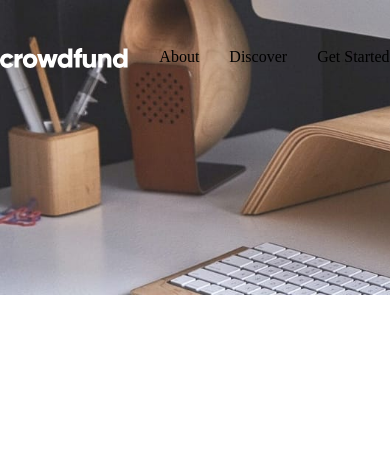
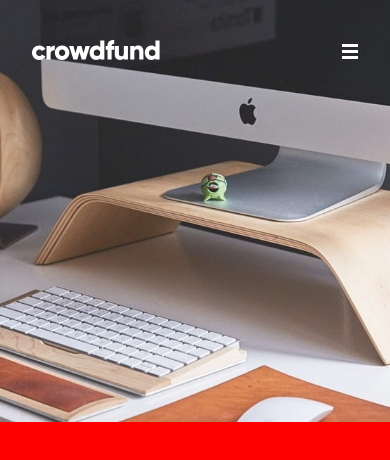
Before and after one commit to bmhuyquoc104/react-crowd-funding-website, a React (Create React App) app: page / in a window 390 px wide. Shown: the top 460 px of the page. Built offline with nearby package versions, Linux system fonts and the light colour scheme.

Commit message:
3. Finish render responsive header component

```diff
--- a/src/Global.styled.js
+++ b/src/Global.styled.js
@@ -20,6 +20,8 @@ export const StyledGlobal = createGlobalStyle`
 
     body{
         min-height:100vh;
+        font-family:"Commissioner";
+        background-color:red;
     }
 
 
--- a/src/components/Header.jsx
+++ b/src/components/Header.jsx
@@ -1,20 +1,56 @@
-import React from "react";
-import {StyledHeader} from './Header.styled'
+import React, { useState } from "react";
+import { StyledHeader, StyledActiveHeader } from "./Header.styled";
 import imagesResource from "../assets/images";
 
+const Header = () => {
+  const [isShowBar, setShowBar] = useState(false);
 
-const Header = () => {
   return (
-    <StyledHeader>
-        <div className="image">
-            <img src={imagesResource.Logo} alt="App logo" />
-        </div>
-        <ul>
+    <>
+      {isShowBar ? (
+        <StyledActiveHeader>
+          <div className="header-container">
+            <div className="image">
+              <img src={imagesResource.Logo} alt="App logo" />
+            </div>
+
+            <div className="nav-icon" onClick={() => setShowBar(!isShowBar)}>
+              <img
+                src={imagesResource.CloseMenuIcon}
+                alt="Button to toggle navbar"
+              />
+            </div>
+          </div>
+
+          <ul className="nav-is-active">
             <li>About</li>
             <li>Discover</li>
             <li>Get Started</li>
-        </ul>
-    </StyledHeader>
+          </ul>
+        </StyledActiveHeader>
+      ) : (
+        <StyledHeader>
+          <div className="header-container">
+            <div className="image">
+              <img src={imagesResource.Logo} alt="App logo" />
+            </div>
+
+            <ul className="nav-is-inactive">
+              <li>About</li>
+              <li>Discover</li>
+              <li>Get Started</li>
+            </ul>
+
+            <div className="nav-icon" onClick={() => setShowBar(!isShowBar)}>
+              <img
+                src={imagesResource.HamburgerIcon}
+                alt="Button to toggle navbar"
+              />
+            </div>
+          </div>
+        </StyledHeader>
+      )}
+    </>
   );
 };
 
--- a/src/components/Header.styled.js
+++ b/src/components/Header.styled.js
@@ -1,25 +1,87 @@
 import styled from "styled-components";
 import imagesResource from "../assets/images";
 export const StyledHeader = styled.header`
-  display: flex;
   min-height: 35vh;
-  padding:3em 0;
+  padding: 0.01em 9em;
   background-image: url(${imagesResource.HeroDesktop});
   background-repeat: no-repeat;
   background-size: cover;
   align-items: flex-start;
-  justify-content: space-around;
+  justify-content: space-between;
+
+  .header-container {
+    margin-top: 2.5em;
+    display: flex;
+    justify-content: space-between;
+    align-items: center;
+  }
 
   ul {
     display: flex;
     flex-direction: row;
-  }
-
-  ul>*{
-      margin-left:30px;
+    gap: 2em;
   }
 
   li {
     list-style-type: none;
+    color: white;
+    font-size: clamp(0.75rem, 1vw, 0.75rem);
+  }
+
+  .nav-icon {
+    display: none;
+  }
+
+  @media (max-width: 768px) {
+    padding:0.01em 2em;
+
+    .nav-is-inactive {
+      display: none;
+    }
+
+    .nav-icon {
+      display: flex;
+    }
+  }
+
+  @media (max-width: 450px) {
+    background-image: url(${imagesResource.HeroMobile});
+    min-height: 50vh;
+    width: max(100%,350px);
+    background-size: cover;
   }
 `;
+
+export const StyledActiveHeader = styled.header`
+  display: flex;
+  flex-direction: column;
+  background-image: url(${imagesResource.HeroMobile});
+  min-height: 50vh;
+  justify-content: space-between;
+  background-size: cover;
+  background-repeat: no-repeat;
+  padding: 0.01em 2em;
+  width: max(100%,350px);
+
+  .header-container {
+    margin-top: 2.5em;
+    display: flex;
+    justify-content: space-between;
+    align-items: center;
+  }
+
+  ul {
+    display: flex;
+    flex-direction: column;
+    border-radius: 5px;
+    overflow: hidden;
+    box-shadow: 0 10px 25px 0 rgba(0, 0, 0, 0.2);
+  }
+
+  li {
+    list-style-type: none;
+    color: black;
+    background-color: white;
+    padding: 1.75em 1em;
+  }
+`;
```
Also changed, not shown: 1 other file (tests, documents, lock files or other folders).
